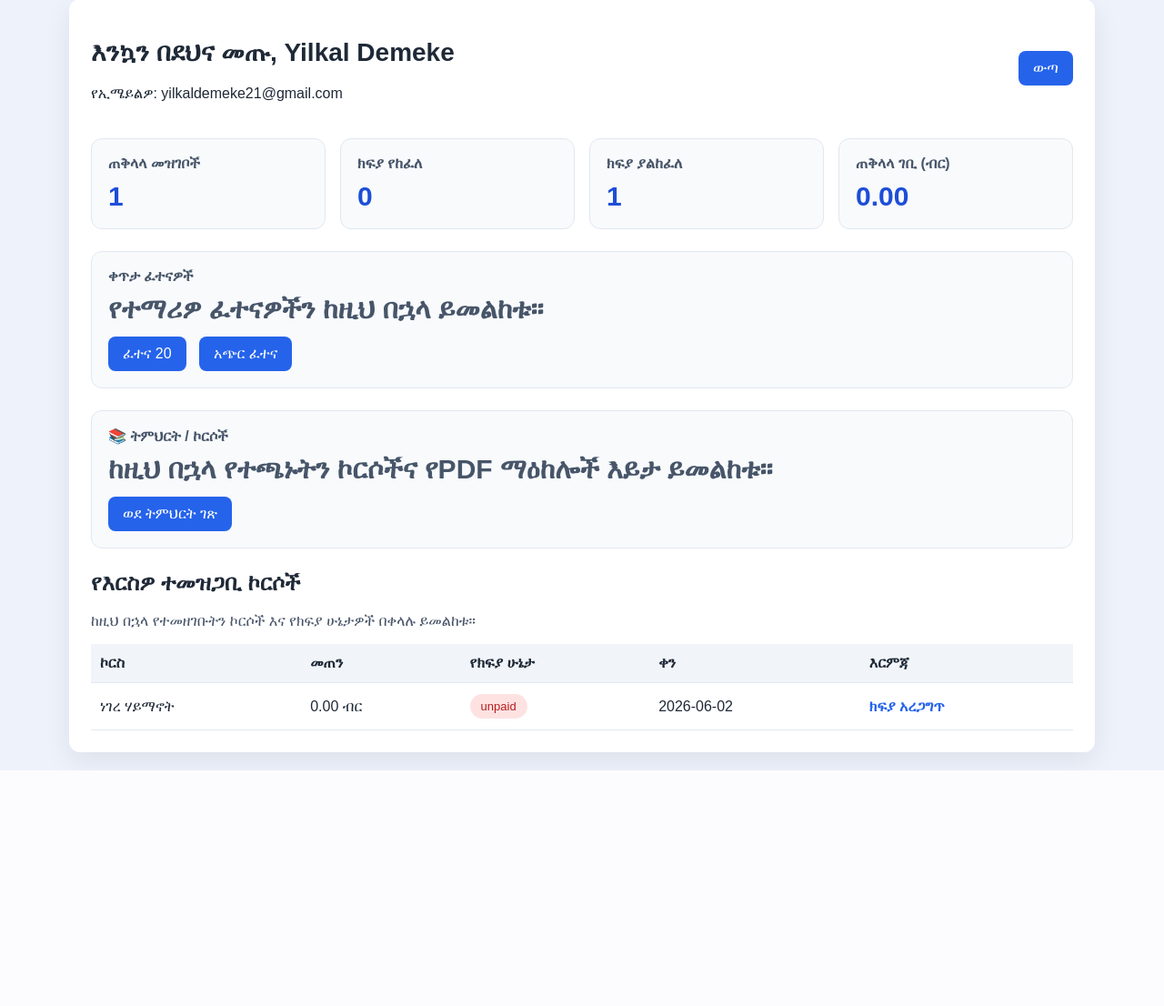
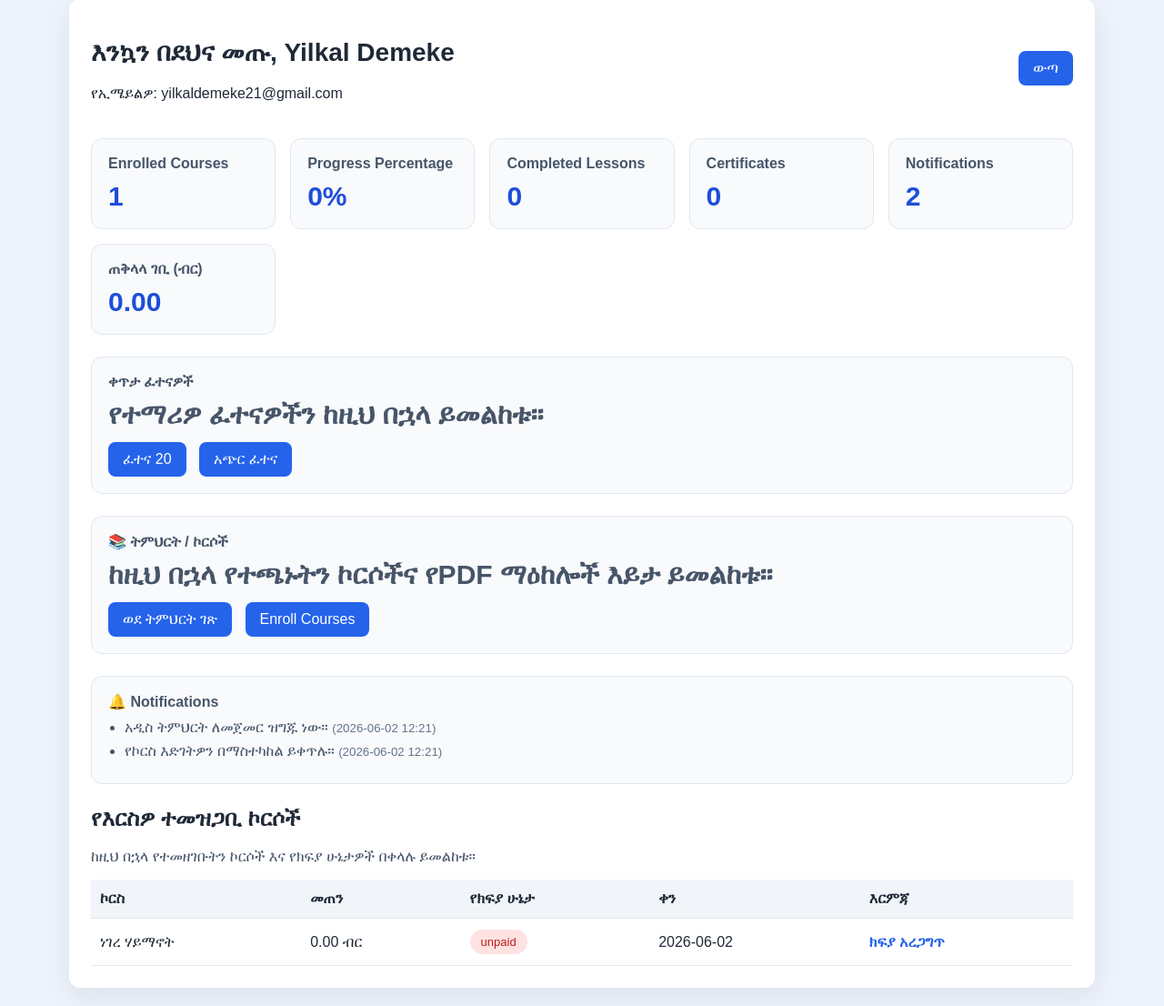
Before and after one commit to yilkaldemeke21-del/sofonyas, a PHP site: page /student_dashboard.php in a window 1280 px wide. Shown: the part 21-1127 px from the top of the page at 91% size. Before the commit the page ends 868 px from the top, so only its background shows below. Run offline with PHP 8.4, Linux system fonts and the light colour scheme; a user stored in the database is signed in; data comes from the database, SQL or seed files in the repository; data that the repository does not hold is empty.

Commit message:
enrol course

```diff
--- a/student_dashboard.php
+++ b/student_dashboard.php
@@ -12,18 +12,68 @@ $stmt = $pdo->prepare('SELECT * FROM students WHERE student_id = :student_id');
 $stmt->execute([':student_id' => $studentId]);
 $student = $stmt->fetch();
 
+try {
+    $pdo->exec('CREATE TABLE IF NOT EXISTS certificates (
+        id INT AUTO_INCREMENT PRIMARY KEY,
+        student_id VARCHAR(100) NOT NULL,
+        student_name VARCHAR(255) NOT NULL,
+        exam_type VARCHAR(50) NOT NULL,
+        score INT NOT NULL DEFAULT 0,
+        total_questions INT NOT NULL DEFAULT 0,
+        issued_at DATETIME DEFAULT CURRENT_TIMESTAMP
+    ) ENGINE=InnoDB DEFAULT CHARSET=utf8mb4 COLLATE=utf8mb4_unicode_ci');
+} catch (PDOException $e) {
+}
+
+try {
+    $pdo->exec('CREATE TABLE IF NOT EXISTS notifications (
+        id INT AUTO_INCREMENT PRIMARY KEY,
+        student_id VARCHAR(100) NOT NULL,
+        message TEXT NOT NULL,
+        created_at DATETIME DEFAULT CURRENT_TIMESTAMP,
+        is_read TINYINT(1) NOT NULL DEFAULT 0
+    ) ENGINE=InnoDB DEFAULT CHARSET=utf8mb4 COLLATE=utf8mb4_unicode_ci');
+} catch (PDOException $e) {
+}
+
 $stmt = $pdo->prepare('SELECT * FROM registrations WHERE student_id = :student_id ORDER BY created_at DESC');
 $stmt->execute([':student_id' => $studentId]);
 $registrations = $stmt->fetchAll();
 
-$summary = ['total' => count($registrations), 'paid' => 0, 'unpaid' => 0, 'revenue' => 0.0];
+$enrolled_courses = count($registrations);
+$paid_courses = 0;
+$revenue = 0.0;
 foreach ($registrations as $row) {
     if ($row['payment_status'] === 'paid') {
-        $summary['paid']++;
-        $summary['revenue'] += (float)$row['amount'];
-    } else {
-        $summary['unpaid']++;
+        $paid_courses++;
+        $revenue += (float)$row['amount'];
     }
+}
+
+$summary = ['total' => $enrolled_courses, 'paid' => $paid_courses, 'unpaid' => $enrolled_courses - $paid_courses, 'revenue' => $revenue];
+
+$stmt = $pdo->prepare('SELECT COUNT(*) as total FROM exam_submissions WHERE student_id = :student_id');
+$stmt->execute([':student_id' => $studentId]);
+$completed_lessons = (int)$stmt->fetch()['total'];
+
+$stmt = $pdo->prepare('SELECT COUNT(*) as total FROM certificates WHERE student_id = :student_id');
+$stmt->execute([':student_id' => $studentId]);
+$certificates = (int)$stmt->fetch()['total'];
+
+$progress_percentage = 0;
+if ($enrolled_courses > 0) {
+    $progress_percentage = (int)min(100, round((($completed_lessons * 20) + ($certificates * 30) + ($paid_courses * 10)) / max(1, $enrolled_courses * 10) ));
+}
+
+$stmt = $pdo->prepare('SELECT * FROM notifications WHERE student_id = :student_id ORDER BY created_at DESC LIMIT 5');
+$stmt->execute([':student_id' => $studentId]);
+$notifications = $stmt->fetchAll();
+
+if (empty($notifications)) {
+    $notifications = [
+        ['message' => 'አዲስ ትምህርት ለመጀመር ዝግጁ ነው።', 'created_at' => date('Y-m-d H:i:s')],
+        ['message' => 'የኮርስ እድገትዎን በማስተካከል ይቀጥሉ።', 'created_at' => date('Y-m-d H:i:s')],
+    ];
 }
 ?>
 <!DOCTYPE html>
@@ -62,16 +112,24 @@ foreach ($registrations as $row) {
 
     <div class="stats">
         <div class="card">
-            <h2>ጠቅላላ መዝገቦች</h2>
+            <h2>Enrolled Courses</h2>
             <p><?php echo $summary['total']; ?></p>
         </div>
         <div class="card">
-            <h2>ክፍያ የከፈለ</h2>
-            <p><?php echo $summary['paid']; ?></p>
+            <h2>Progress Percentage</h2>
+            <p><?php echo $progress_percentage; ?>%</p>
         </div>
         <div class="card">
-            <h2>ክፍያ ያልከፈለ</h2>
-            <p><?php echo $summary['unpaid']; ?></p>
+            <h2>Completed Lessons</h2>
+            <p><?php echo $completed_lessons; ?></p>
+        </div>
+        <div class="card">
+            <h2>Certificates</h2>
+            <p><?php echo $certificates; ?></p>
+        </div>
+        <div class="card">
+            <h2>Notifications</h2>
+            <p><?php echo count($notifications); ?></p>
         </div>
         <div class="card">
             <h2>ጠቅላላ ገቢ (ብር)</h2>
@@ -89,7 +147,17 @@ foreach ($registrations as $row) {
     <div class="card" style="margin-bottom: 24px;">
         <h2>📚 ትምህርት / ኮርሶች</h2>
         <p style="margin-bottom: 12px; color: #475569;">ከዚህ በኋላ የተጫኑትን ኮርሶችና የPDF ማዕከሎች እይታ ይመልከቱ።</p>
-        <a class="button" href="tutorial.php" style="display:inline-block;">ወደ ትምህርት ገጽ</a>
+        <a class="button" href="tutorial.php" style="display:inline-block; margin-right:10px;">ወደ ትምህርት ገጽ</a>
+        <a class="button" href="register.php" style="display:inline-block;">Enroll Courses</a>
+    </div>
+
+    <div class="card" style="margin-bottom: 24px;">
+        <h2>🔔 Notifications</h2>
+        <ul style="margin: 0; padding-left: 18px; color: #475569;">
+            <?php foreach ($notifications as $note): ?>
+                <li style="margin-bottom: 8px;"><?php echo safe($note['message']); ?> <small style="color:#64748b;">(<?php echo date('Y-m-d H:i', strtotime($note['created_at'])); ?>)</small></li>
+            <?php endforeach; ?>
+        </ul>
     </div>
 
     <h2>የእርስዎ ተመዝጋቢ ኮርሶች</h2>
```
